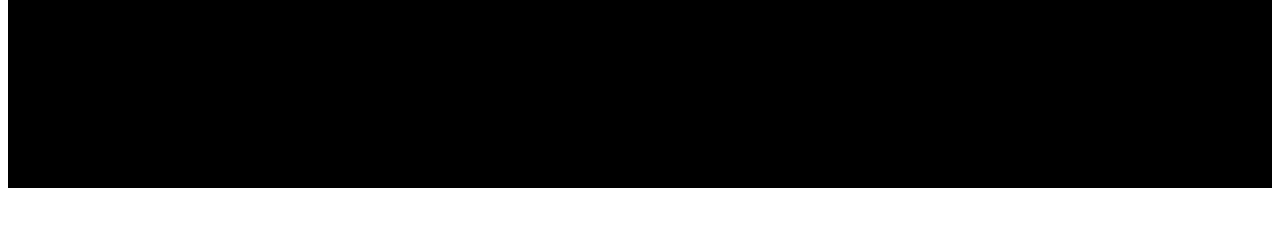
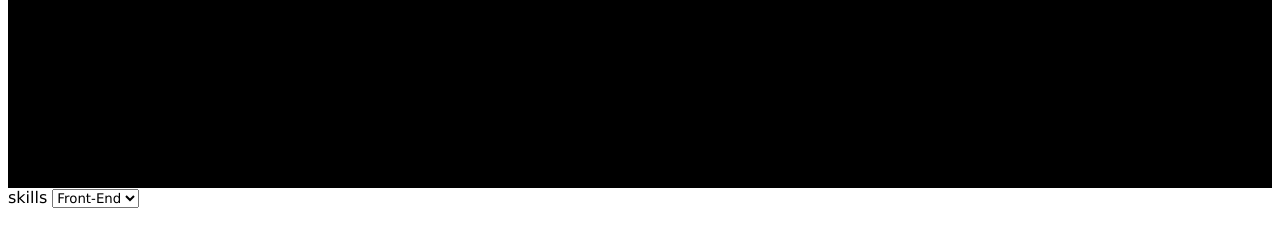
Before and after one commit to roshith844/portfolio-website, a plain HTML site: page index.html in a window 1280 px wide. Shown: the part 320-566 px from the top of the page. Drawn offline with Linux system fonts and the light colour scheme.

Commit message:
Select and Option tag

```diff
--- a/index.html
+++ b/index.html
@@ -10,5 +10,13 @@
        <div class="container">
           <p class="myname">I'm <span>Roshith</span></p>
        </div>
+       <label for="skills">skills
+       <select name="skills" id="skills">
+        <option value="front-end">Front-End </option>
+        <option value="back-end">Back-End</option>
+        <option value="Full-Stack">Full-Stack</option>
+
+       </select>
+      </label>
 </body>
 </html>
```
